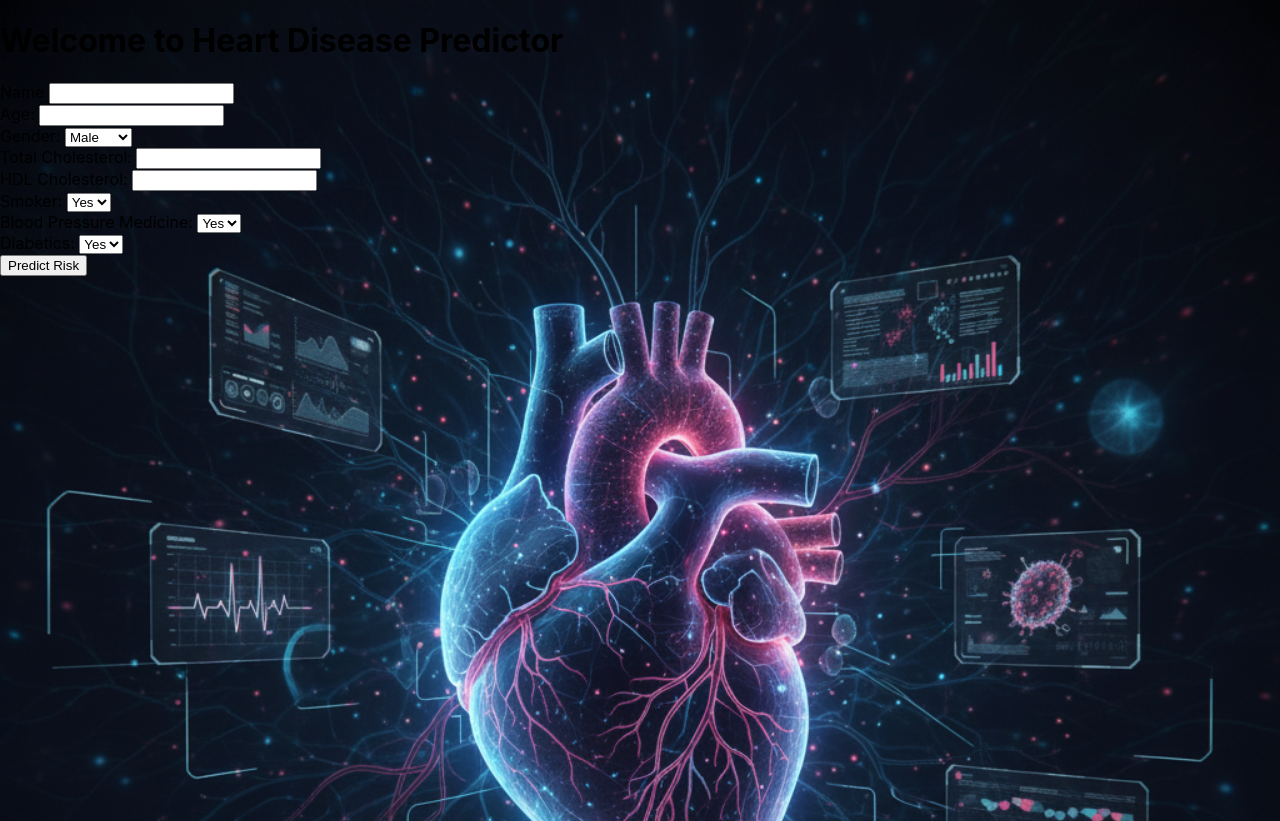
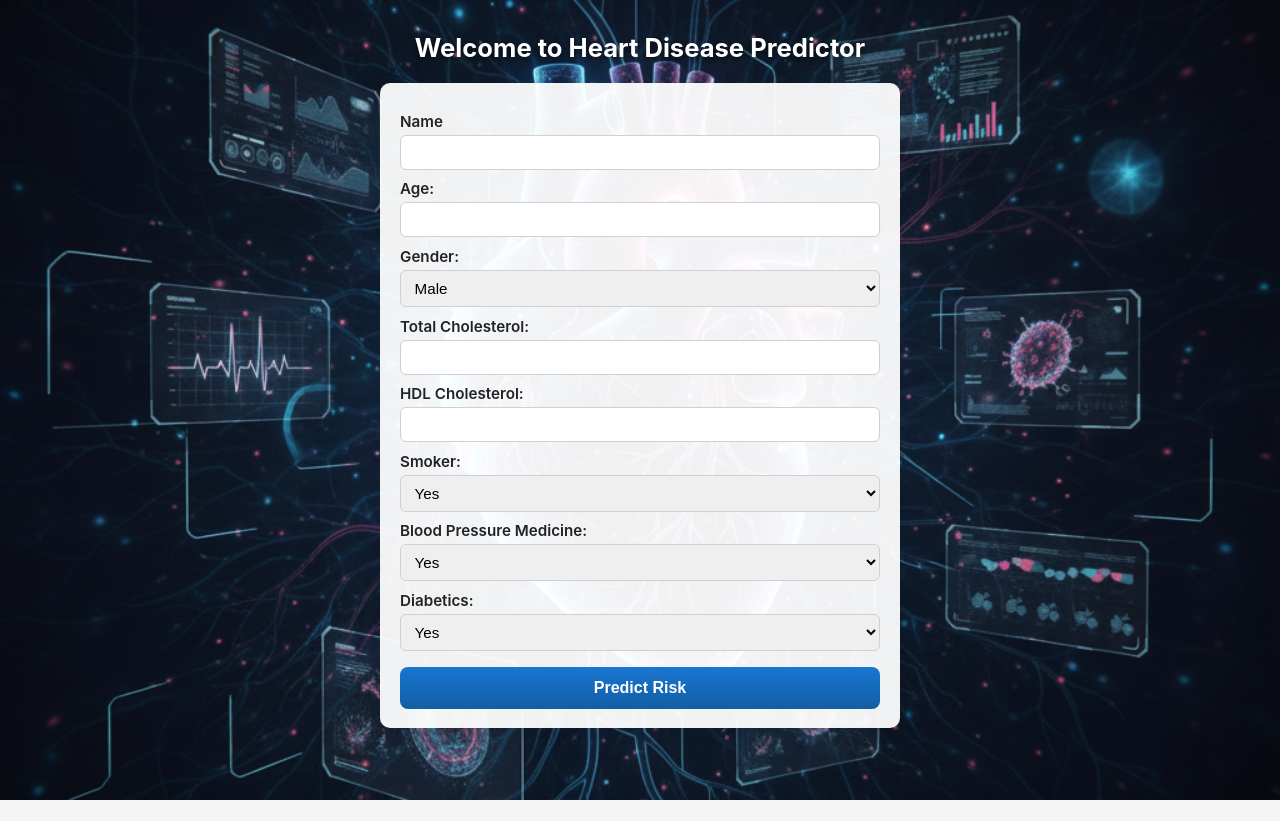
Before and after one commit to ShehanJay19/Heart-Disease-Predictor-ML, a Flask app: page / in a window 1280 px wide. After the commit the page ends 800 px from the top, so only its background shows below. Run offline with Flask 3, Linux system fonts and the light colour scheme; parts of the project's set-up code (start-up, migrations or seed data) failed here and were passed over.

Commit message:
complete

````diff
--- a/app.py
+++ b/app.py
@@ -2,7 +2,7 @@ from flask import Flask,render_template,request
 import joblib
 import numpy as np
 
-model=joblib.load('heart_risk_prediction_regression_model.sav')
+model=joblib.load('heart-risk-reg-model.sav')
 
 app=(Flask(__name__))
 
@@ -26,7 +26,19 @@ def predict():
     bp_medicine=float(result['bp_medicine'])
     diabetic=float(result['diabetic'])
 
-    return "Hello, {}".format(name)
+    test_data=np.array([gender,age,tc,hdl,smoker,bp_medicine,diabetic]).reshape(1,-1)
+
+    prediction=model.predict(test_data)
+    pred_arr = np.asarray(prediction).ravel()
+    if pred_arr.size == 0:
+        risk_value = float(prediction)
+    else:
+        risk_value = float(pred_arr[0])
 
 
-app.run(debug=True)
+
+    resultDict={"name":name,"risk":round(risk_value,2)}
+
+    return render_template('result.html',result=resultDict)
+
+app.run(debug=True,port=5001)
--- a/static/css/style.css
+++ b/static/css/style.css
@@ -1,16 +1,174 @@
-html,body{
-height:100%;
-margin:0;
-font-family:-apple-system,BlinkMacSystemFont,"Segoe UI",Roboto,"Helvetica Neue",Arial,sans-serif,"Apple Color Emoji","Segoe UI Emoji","Segoe UI Symbol";
+html, body {
+    height: 100%;
+    margin: 0;
+    font-family: -apple-system, BlinkMacSystemFont, "Segoe UI", Roboto, "Helvetica Neue", Arial, sans-serif;
+    background: url('/static/images/background.png') center/cover no-repeat fixed;
+    -webkit-font-smoothing: antialiased;
+    -moz-osx-font-smoothing: grayscale;
 }
 
-body{
-background-image:url('static/images/background.png');
-background-size: cover;
-background-position: center;
-background-repeat: no-repeat;
-background-attachment: fixed;
-min-height: 100vh
+body {
+    display: flex;
+    flex-direction: column;
+    align-items: center;
+    padding: 2rem 1rem;
+    box-sizing: border-box;
+}
 
+/* Page title */
+h1 {
+    color: #fff;
+    text-shadow: 0 2px 6px rgba(0,0,0,0.6);
+    margin: 0 0 1.25rem 0;
+    font-size: 1.6rem;
+    text-align: center;
+}
 
+/* Form container */
+.form-container {
+    width: 100%;
+    max-width: 520px;
+    background: rgba(255,255,255,0.94);
+    padding: 1.2rem 1.25rem;
+    border-radius: 10px;
+    box-shadow: 0 8px 24px rgba(0,0,0,0.18);
+    box-sizing: border-box;
 }
+
+/* Form elements */
+label {
+    display: block;
+    font-weight: 600;
+    margin-top: 0.6rem;
+    color: #222;
+    font-size: 0.95rem;
+}
+
+input[type="text"],
+input[type="number"],
+select {
+    width: 100%;
+    padding: 0.5rem 0.6rem;
+    margin-top: 0.25rem;
+    border: 1px solid #d0d0d0;
+    border-radius: 6px;
+    box-sizing: border-box;
+    font-size: 0.95rem;
+}
+
+input:focus, select:focus {
+    outline: none;
+    border-color: #5b9df9;
+    box-shadow: 0 0 0 3px rgba(91,157,249,0.12);
+}
+
+/* Button */
+button[type="submit"] {
+    margin-top: 1rem;
+    width: 100%;
+    padding: 0.75rem;
+    background: linear-gradient(180deg,#1976d2,#125ea3);
+    color: #fff;
+    border: none;
+    border-radius: 8px;
+    cursor: pointer;
+    font-weight: 700;
+    font-size: 1rem;
+}
+
+button[type="submit"]:hover {
+    filter: brightness(0.95);
+}
+
+/* Small screens */
+@media (max-width: 480px) {
+    h1 { font-size: 1.25rem; }
+    .form-container { padding: 1rem; }
+}
+/* ...existing code... */
+
+.result-container {
+    width: 100%;
+    max-width: 520px;
+    margin: 1rem auto;
+    background: rgba(255,255,255,0.94);
+    padding: 1.2rem 1.25rem;
+    border-radius: 10px;
+    box-shadow: 0 8px 24px rgba(0,0,0,0.18);
+    box-sizing: border-box;
+    color: #222;
+    align-self: center;
+    position: relative;
+    z-index: 1;
+}
+
+.result-container p {
+    margin: 0.5rem 0;
+    font-size: 0.97rem;
+}
+
+.result-container strong {
+    color: #c62828; /* accent color for the risk value */
+    font-weight: 800;
+}
+
+.result-container a {
+    display: inline-block;
+    margin-top: 0.75rem;
+    color: #1976d2;
+    text-decoration: none;
+    font-weight: 700;
+}
+
+.result-container a:hover {
+    text-decoration: underline;
+}
+
+/* Small screens */
+@media (max-width: 480px) {
+    .result-container { padding: 1rem; }
+}
+```// filepath: e:\Projects\ML\Heart-Disease-Predictor-ML\static\css\style.css
+/* ...existing code... */
+
+.result-container {
+    width: 100%;
+    max-width: 520px;
+    margin: 1rem auto;
+    background: rgba(255,255,255,0.94);
+    padding: 1.2rem 1.25rem;
+    border-radius: 10px;
+    box-shadow: 0 8px 24px rgba(0,0,0,0.18);
+    box-sizing: border-box;
+    color: #222;
+    align-self: center;
+    position: relative;
+    z-index: 1;
+}
+
+.result-container p {
+    margin: 0.5rem 0;
+    font-size: 0.97rem;
+}
+
+.result-container strong {
+    color: #c62828; /* accent color for the risk value */
+    font-weight: 800;
+}
+
+.result-container a {
+    display: inline-block;
+    margin-top: 0.75rem;
+    color: #1976d2;
+    text-decoration: none;
+    font-weight: 700;
+}
+
+.result-container a:hover {
+    text-decoration: underline;
+}
+
+/* Small screens */
+@media (max-width: 480px) {
+    .result-container { padding: 1rem; }
+}
````
Also changed, not shown: templates/result.html (added, +17 -0 lines), 1 other file.
